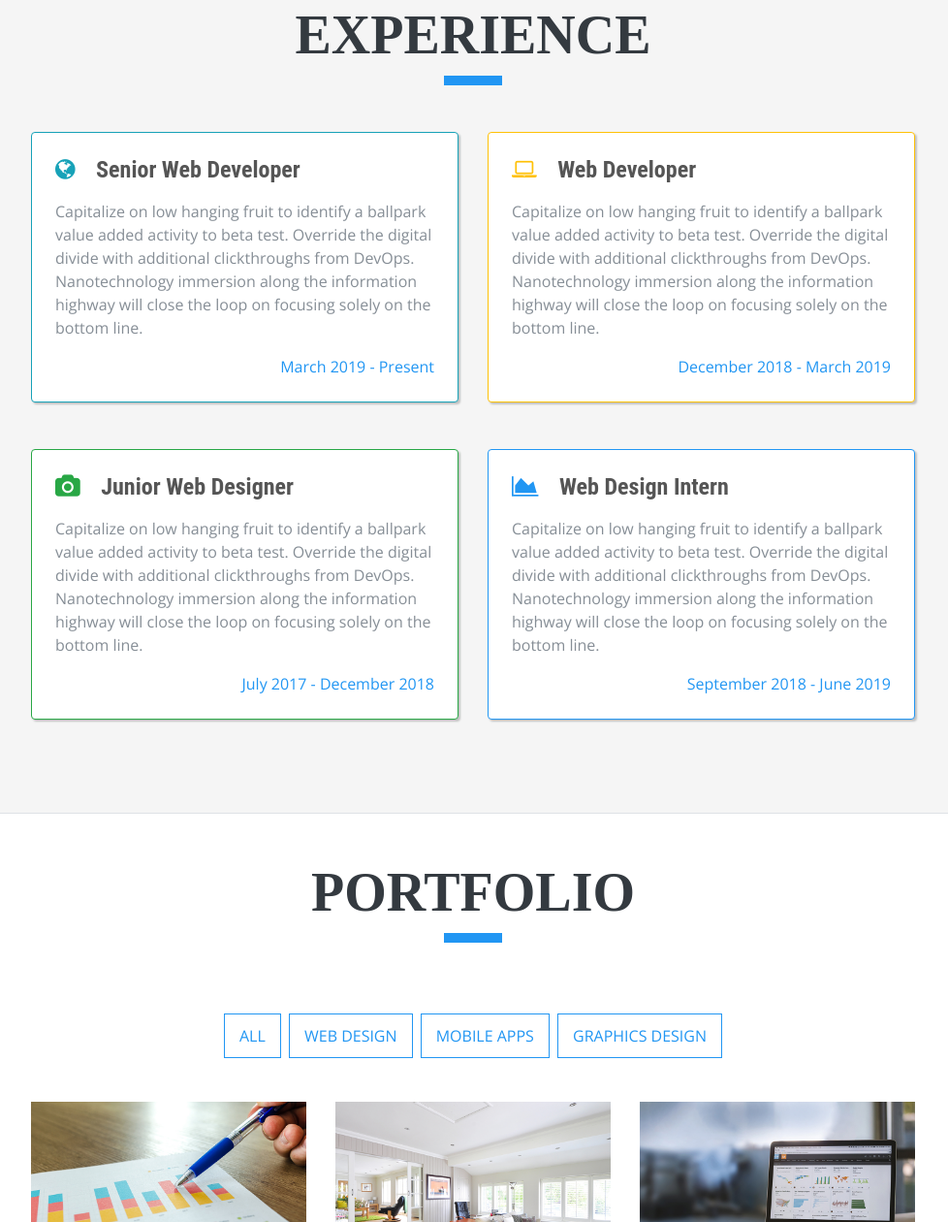
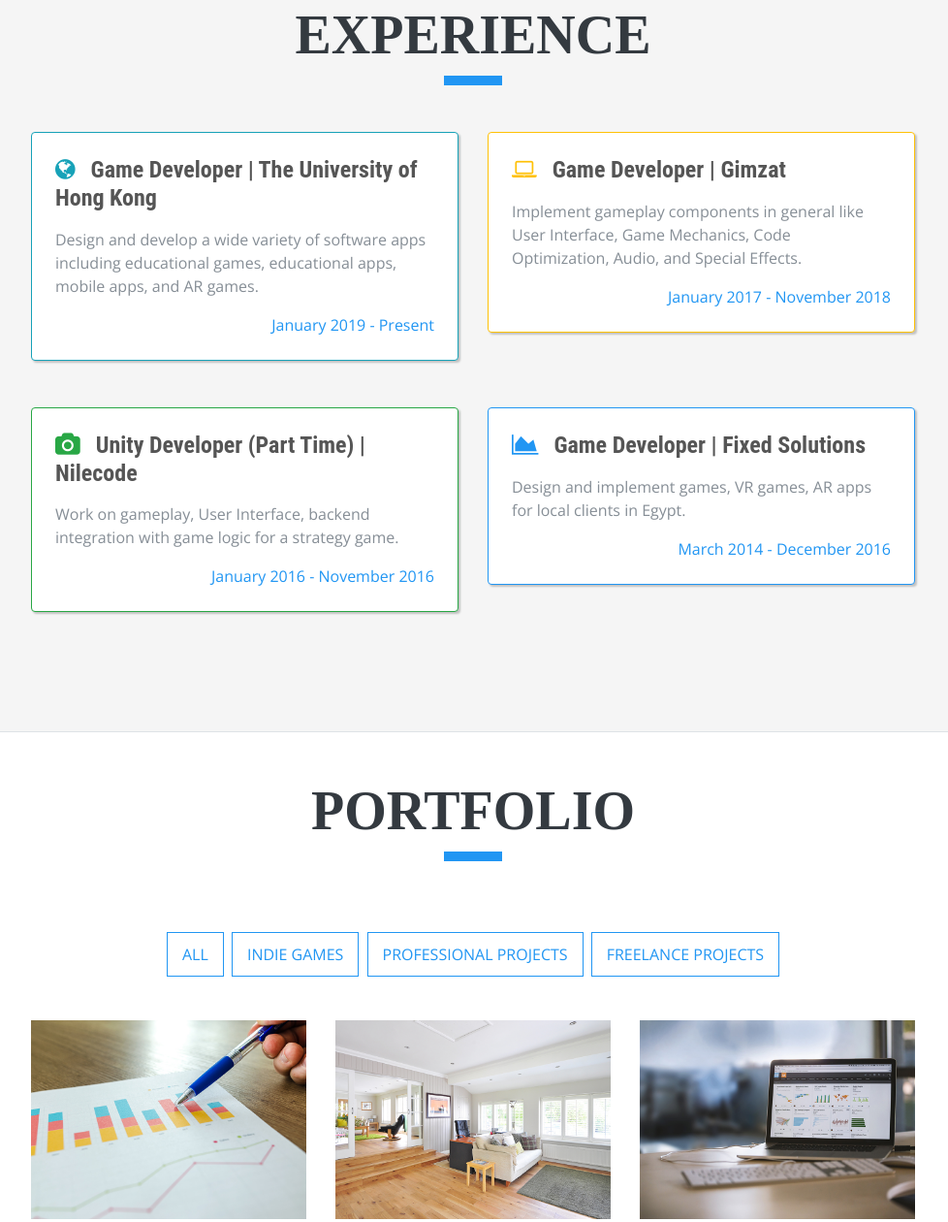
Before and after one commit to Omar47i/omar47i.github.io, a plain HTML site: page index.html in a window 1280 px wide. Shown: the part 845-2105 px from the top of the page at 97% size, without its empty margins (288-1266 px from the left). Drawn offline with nearby package versions, Linux system fonts and the light colour scheme; a web font is replaced by a local one.

Commit message:
update work experience section

```diff
--- a/index.html
+++ b/index.html
@@ -131,44 +131,44 @@ License URL: https://creativecommons.org/licenses/by/4.0/
               <div class="resume-item col-md-6 col-sm-12 " >
                 <div class="card mx-0 p-4 mb-5" style="border-color: #17a2b8; box-shadow: 2px 2px 2px rgba(0, 0, 0, 0.21);">
                   <div class=" resume-content mr-auto">
-                      <h4 class="mb-3"><i class="fa fa-globe mr-3 text-info"></i> Senior Web Developer</h4>
-                      <p>Capitalize on low hanging fruit to identify a ballpark value added activity to beta test. Override the digital divide with additional clickthroughs from DevOps. Nanotechnology immersion along the information highway will close the loop on focusing solely on the bottom line.</p>
+                      <h4 class="mb-3"><i class="fa fa-globe mr-3 text-info"></i>Game Developer | The University of Hong Kong</h4>
+                      <p>Design and develop a wide variety of software apps including educational games, educational apps, mobile apps, and AR games.</p>
                   </div>
                   <div class="resume-date text-md-right">
-                      <span class="text-primary">March 2019 - Present</span>
+                      <span class="text-primary">January 2019 - Present</span>
                   </div>
                 </div>
               </div>
               <div class="resume-item col-md-6 col-sm-12">
                 <div class="card mx-0 p-4 mb-5" style="border-color: #ffc107; box-shadow: 2px 2px 2px rgba(0, 0, 0, 0.21);">
                   <div class="resume-content mr-auto">
-                      <h4 class="mb-3"><i class="fa fa-laptop mr-3 text-warning"></i>  Web Developer</h4>
-                      <p>Capitalize on low hanging fruit to identify a ballpark value added activity to beta test. Override the digital divide with additional clickthroughs from DevOps. Nanotechnology immersion along the information highway will close the loop on focusing solely on the bottom line.</p>
+                      <h4 class="mb-3"><i class="fa fa-laptop mr-3 text-warning"></i>Game Developer | Gimzat</h4>
+                      <p>Implement gameplay components in general like User Interface, Game Mechanics, Code Optimization, Audio, and Special Effects.</p>
                   </div>
                   <div class="resume-date text-md-right">
-                      <span class="text-primary">December 2018 - March 2019</span>
+                      <span class="text-primary">January 2017 - November 2018</span>
                   </div>
                 </div>
               </div>
               <div class="resume-item col-md-6 col-sm-12">
                 <div class="card mx-0 p-4 mb-5" style="border-color: #28a745; box-shadow: 2px 2px 2px rgba(0, 0, 0, 0.21);">
                   <div class="resume-content mr-auto">
-                      <h4 class="mb-3"><i class="fa fa-camera mr-3 text-success"></i> Junior Web Designer</h4>
-                      <p>Capitalize on low hanging fruit to identify a ballpark value added activity to beta test. Override the digital divide with additional clickthroughs from DevOps. Nanotechnology immersion along the information highway will close the loop on focusing solely on the bottom line.</p>
+                      <h4 class="mb-3"><i class="fa fa-camera mr-3 text-success"></i>Unity Developer (Part Time) | Nilecode</h4>
+                      <p>Work on gameplay, User Interface, backend integration with game logic for a strategy game.</p>
                   </div>
                   <div class="resume-date text-md-right">
-                      <span class="text-primary">July 2017 - December 2018</span>
+                      <span class="text-primary">January 2016 - November 2016</span>
                   </div>
                 </div>
               </div>
               <div class="resume-item col-md-6 col-sm-12">
                 <div class="card mx-0 p-4 mb-5" style="border-color: #2196f3; box-shadow: 2px 2px 2px rgba(0, 0, 0, 0.21);">
                   <div class="resume-content mr-auto">
-                      <h4 class="mb-3"><i class="fa fa-area-chart mr-3 text-primary"></i> Web Design Intern</h4>
-                      <p>Capitalize on low hanging fruit to identify a ballpark value added activity to beta test. Override the digital divide with additional clickthroughs from DevOps. Nanotechnology immersion along the information highway will close the loop on focusing solely on the bottom line.</p>
+                      <h4 class="mb-3"><i class="fa fa-area-chart mr-3 text-primary"></i>Game Developer | Fixed Solutions</h4>
+                      <p>Design and implement games, VR games, AR apps for local clients in Egypt.</p>
                   </div>
                   <div class="resume-date text-md-right">
-                      <span class="text-primary">September 2018 - June 2019</span>
+                      <span class="text-primary">March 2014 - December 2016</span>
                   </div>
                 </div>
               </div>
@@ -187,14 +187,14 @@ License URL: https://creativecommons.org/licenses/by/4.0/
               <div class="col-md-12">
                 <div class="port-head-cont">
                   <button class="btn btn-general btn-green filter-b" data-filter="all">All</button>
-                  <button class="btn btn-general btn-green filter-b" data-filter="consulting">Web Design</button>
-                  <button class="btn btn-general btn-green filter-b" data-filter="finance">Mobile Apps</button>
-                  <button class="btn btn-general btn-green filter-b" data-filter="marketing">Graphics Design</button>
+                  <button class="btn btn-general btn-green filter-b" data-filter="indiegames">Indie Games</button>
+                  <button class="btn btn-general btn-green filter-b" data-filter="professionalprojects">Professional Projects</button>
+                  <button class="btn btn-general btn-green filter-b" data-filter="freelanceprojects">Freelance Projects</button>
                 </div>
               </div>
           </div>
           <div class="row my-auto">
-              <div class="col-sm-4 portfolio-item filter finance">
+              <div class="col-sm-4 portfolio-item filter indiegames">
                   <a class="portfolio-link" href="#portfolioModal4" data-toggle="modal">
                       <div class="caption-port">
                           <div class="caption-port-content">
@@ -204,7 +204,7 @@ License URL: https://creativecommons.org/licenses/by/4.0/
                       <img class="img-fluid" src="img/portfolio/p-4.jpg" alt="">
                   </a>
               </div>
-              <div class="col-sm-4 portfolio-item filter marketing">
+              <div class="col-sm-4 portfolio-item filter indiegames">
                   <a class="portfolio-link" href="#portfolioModal5" data-toggle="modal">
                       <div class="caption-port">
                           <div class="caption-port-content">
@@ -214,7 +214,7 @@ License URL: https://creativecommons.org/licenses/by/4.0/
                       <img class="img-fluid" src="img/portfolio/p-5.jpg" alt="">
                   </a>
               </div>
-              <div class="col-sm-4 portfolio-item filter consulting">
+              <div class="col-sm-4 portfolio-item filter indiegames">
                   <a class="portfolio-link" href="#portfolioModal6" data-toggle="modal">
                       <div class="caption-port">
                           <div class="caption-port-content">
@@ -224,7 +224,7 @@ License URL: https://creativecommons.org/licenses/by/4.0/
                       <img class="img-fluid" src="img/portfolio/p-6.jpg" alt="">
                   </a>
               </div>
-              <div class="col-sm-4 portfolio-item filter consulting">
+              <div class="col-sm-4 portfolio-item filter indiegames">
                   <a class="portfolio-link" href="#portfolioModal7" data-toggle="modal">
                       <div class="caption-port">
                           <div class="caption-port-content">
@@ -234,7 +234,7 @@ License URL: https://creativecommons.org/licenses/by/4.0/
                       <img class="img-fluid" src="img/portfolio/p-7.jpg" alt="">
                   </a>
               </div>
-              <div class="col-sm-4 portfolio-item filter consulting">
+              <div class="col-sm-4 portfolio-item filter indiegames">
                   <a class="portfolio-link" href="#portfolioModal8" data-toggle="modal">
                       <div class="caption-port">
                           <div class="caption-port-content">
@@ -244,7 +244,7 @@ License URL: https://creativecommons.org/licenses/by/4.0/
                       <img class="img-fluid" src="img/portfolio/p-8.jpg" alt="">
                   </a>
               </div>
-              <div class="col-sm-4 portfolio-item filter finance">
+              <div class="col-sm-4 portfolio-item filter indiegames">
                   <a class="portfolio-link" href="#portfolioModal9" data-toggle="modal">
                       <div class="caption-port">
                           <div class="caption-port-content">
@@ -254,7 +254,7 @@ License URL: https://creativecommons.org/licenses/by/4.0/
                       <img class="img-fluid" src="img/portfolio/p-9.jpg" alt="">
                   </a>
               </div>
-              <div class="col-sm-4 portfolio-item filter marketing">
+              <div class="col-sm-4 portfolio-item filter indiegames">
                   <a class="portfolio-link" href="#portfolioModal1" data-toggle="modal">
                       <div class="caption-port">
                           <div class="caption-port-content">
@@ -264,7 +264,7 @@ License URL: https://creativecommons.org/licenses/by/4.0/
                       <img class="img-fluid" src="img/portfolio/p-1.jpg" alt="">
                   </a>
               </div>
-              <div class="col-sm-4 portfolio-item filter marketing">
+              <div class="col-sm-4 portfolio-item filter indiegames">
                   <a class="portfolio-link" href="#portfolioModal2" data-toggle="modal">
                       <div class="caption-port">
                           <div class="caption-port-content">
@@ -274,7 +274,7 @@ License URL: https://creativecommons.org/licenses/by/4.0/
                       <img class="img-fluid" src="img/portfolio/p-2.jpg" alt="">
                   </a>
               </div>
-              <div class="col-sm-4 portfolio-item filter finance">
+              <div class="col-sm-4 portfolio-item filter indiegames">
                   <a class="portfolio-link" href="#portfolioModal3" data-toggle="modal">
                       <div class="caption-port">
                           <div class="caption-port-content">
```
